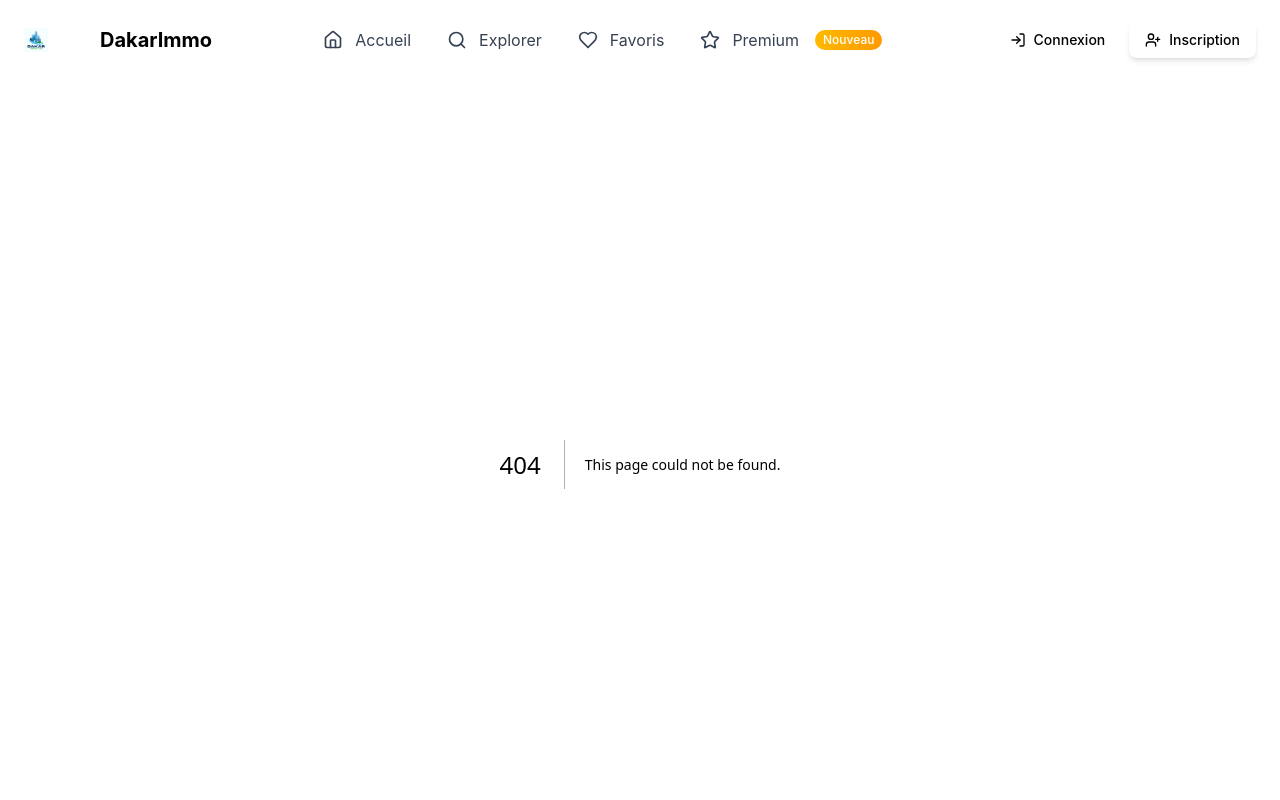
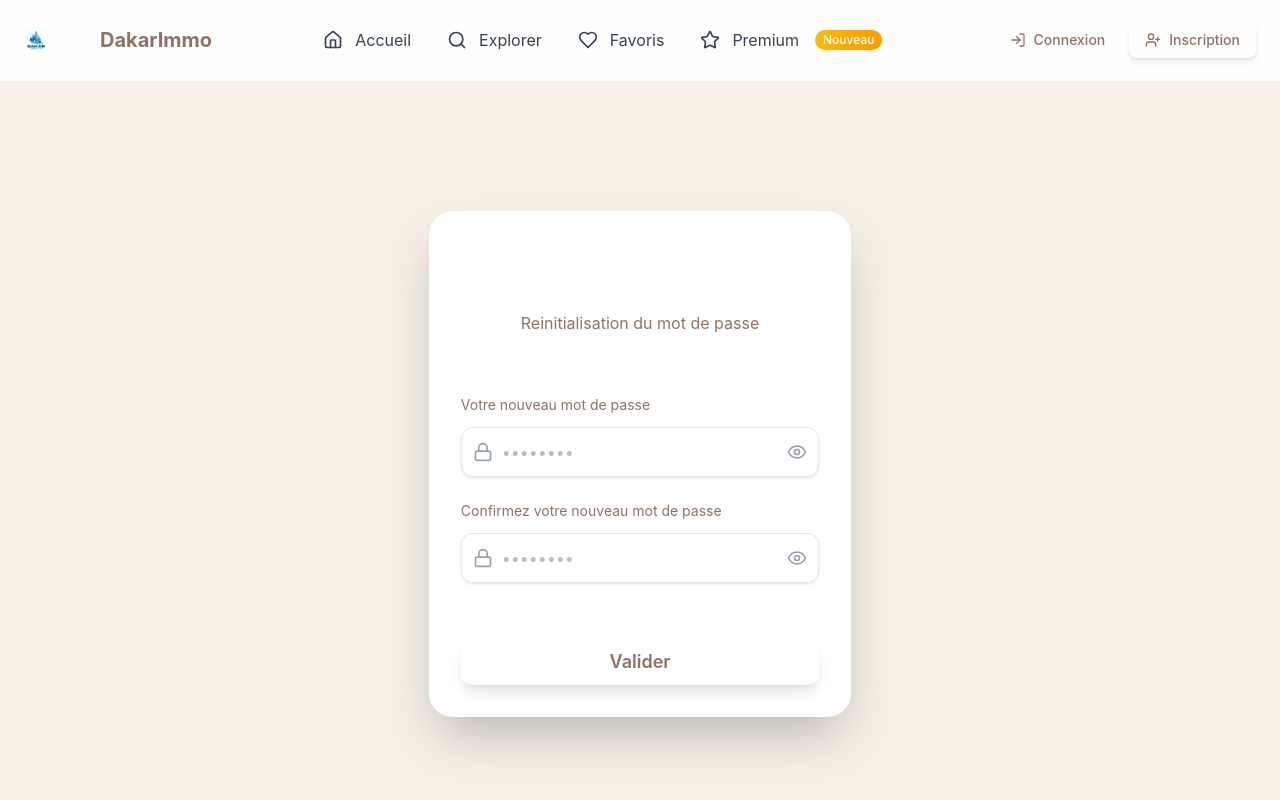
Before and after one commit to Gestion-Immobiliere/Projet_Logiciel, a Next.js app: page /auth/forgot-password in a window 1280 px wide. Before the commit this address had no page. Shown: the top 800 px of the page. Built offline with nearby package versions, Linux system fonts and the light colour scheme.

Commit message:
Ajout de la page de reinitialisation de mot de passe et de verification d'email

```diff
--- /dev/null
+++ b/app/auth/forgot-password/page.jsx
@@ -0,0 +1,87 @@
+'use client';
+
+import { Lock, Eye, EyeOff } from 'lucide-react';
+import { useState } from 'react';
+export default function ForgotPasswordPage() {
+    const [showPassword, setShowPassword] = useState(false);
+    const [showConfirmPassword, setConfirmPassword] = useState(false);
+    const [formData, setFormData] = useState ({
+        password : "",
+        newpassword : ""
+    });
+
+    const handleChange = (e) => {
+        e.preventDefault();
+        setFormData((prev) => ({
+            ...prev,
+            [e.target.name] : e.target.value
+        }));
+    };
+
+    const handleSubmit = async (e) => {
+        e.preventDefault();
+        const formDataToSend = new FormData();
+        formDataToSend.append("password", formData.password);
+        formDataToSend.append("newpassword", formData.newpassword);
+    }
+
+    return (
+    <div className="flex items-center justify-center min-h-screen">
+        <div className="bg-white rounded-3xl shadow-2xl p-8">
+            <h2 className="p-15 mt-2 text-center">Reinitialisation du mot de passe</h2>
+            <form onSubmit={handleSubmit} className="space-y-6">
+                <label className="text-sm block mb-3" htmlFor="password">Votre nouveau mot de passe</label>
+                <div className="relative group">
+                    <div className="absolute inset-y-0 left-0 pl-3 flex items-center pointer-events-none transition-transform group-focus-within:-translate-y-1">
+                        <Lock className="h-5 w-5 text-gray-400 group-focus-within:text-primary-500 transition-colors" />
+                    </div>
+                    <input
+                        className="border pl-10 pr-4 py-3 border-gray-200 rounded-xl bg-white/90 focus:outline-none focus:ring-2 focus:ring-primary-400 focus:border-transparent shadow-sm transition-all duration-300 hover:border-gray-300 pl-10 p-2  w-full"
+                        placeholder="••••••••"
+                        type={showPassword ? "text" : "password"}
+                        id="password"
+                        name="password"
+                        value = {formData.password}
+                        onChange={handleChange}
+
+                    />
+                    <button
+                        type="button"
+                        onClick = {() => setShowPassword(!showPassword)}
+                        aria-label = {showPassword ? "Cacher le mot de passe" : "Afficher le mot de passe"}
+                        className="absolute inset-y-0 right-0 pr-3 flex items-center text-gray-400 hover:text-primary-500 transition-colors"
+                    >
+                        {showPassword ? <EyeOff className="h-5 w-5"/> : <Eye className="h-5 w-5" />}
+                    </button>
+                </div>
+                <label className="text-sm block mb-3" htmlFor="newpassword">Confirmez votre nouveau mot de passe</label>
+                <div className="relative group">
+                    <div className="absolute inset-y-0 left-0 pl-3 flex items-center pointer-events-none transition-transform group-focus-within:-translate-y-1">
+                        <Lock className="h-5 w-5 text-gray-400 group-focus-within:text-primary-500 transition-colors" />
+                    </div>
+                    <input
+                        className="border pl-10 pr-4 py-3 border-gray-200 rounded-xl bg-white/90 focus:outline-none focus:ring-2 focus:ring-primary-400 focus:border-transparent shadow-sm transition-all duration-300 hover:border-gray-300 pl-10 p-2  w-full"
+                        placeholder="••••••••"
+                        type={showConfirmPassword ? "text" : "password"}
+                        id="newpassword"
+                        name="newpassword"
+                        value = {formData.newpassword}
+                        onChange={handleChange}
+
+                    />
+                    <button
+                        type="button"
+                        onClick={(e) => setConfirmPassword(!showConfirmPassword)}
+                        className="absolute inset-y-0 right-0 pr-3 flex items-center text-gray-400 hover:text-primary-500 transition-colors"
+                        aria-label = {showConfirmPassword ? "Cacher le mot de passe" : "Afficher le mot de passe"}
+                    >
+                        {showConfirmPassword ? <EyeOff className="h-5 w-5"/> : <Eye className="h-5 w-5" />}
+                    </button>
+                </div>
+                <button className="mt-8 p-2 w-full border border-transparent shadow-lg rounded-xl text-lg font-semibold bg-gradient-to-r from-primary-600 to-primary-500 hover:from-primary-700 hover:to-primary-600 focus:outline-none focus:ring-2 focus:ring-primary-400 focus:ring-offset-2 shadow-lg transition-all duration-300 transform hover:-translate-y-0.5 cursor-pointer" type="submit">Valider</button>
+            </form>
+        </div>
+
+    </div>
+  )
+}
--- a/app/auth/login/page.jsx
+++ b/app/auth/login/page.jsx
@@ -147,7 +147,7 @@ export default function LoginPage() {
               </div>
 
               <Link
-                href="/auth/forgot-password"
+                href="/auth/verify-mail"
                 className="text-sm font-medium text-primary-600 hover:text-primary-500 transition-colors hover:underline underline-offset-4"
               >
                 Mot de passe oublié ?
--- a/app/auth/verify-mail/page.jsx
+++ b/app/auth/verify-mail/page.jsx
@@ -0,0 +1,40 @@
+'use client';
+
+import { Mail } from 'lucide-react';
+import { useState } from 'react';
+
+export default function VerifyMailPage() {
+    const [email, setEmail] = useState("");
+
+
+
+    return (
+    <div className="flex items-center justify-center min-h-screen">
+    <div className="bg-white rounded-3xl shadow-2xl p-8">
+        <h2 className="p-15 mt-2 text-center">Verification de votre email</h2>
+            <label className="block mb-3 text-sm font-medium text-gray-700/90" htmlFor="email">Adresse email</label>
+            <div className="relative group">
+                <div className="absolute inset-y-0 left-0 pl-3 flex items-center  pointer-events-none transition-transform group-focus-within:-translate-y-1">
+                    <Mail className="h-5 w-5 text-gray-400 group-focus-within:text-primary-500 transition-colors" />
+                </div>
+                <input
+                    className="border pl-10 pr-4 py-3 border-gray-200 rounded-xl bg-white/90 focus:outline-none focus:ring-2 focus:ring-primary-400 focus:border-transparent shadow-sm transition-all duration-300 hover:border-gray-300 pl-10 p-2  w-full"
+                    placeholder="votre@email.com"
+                    type="text"
+                    id="email"
+                    name="email"
+                    value = {email}
+                    onChange={(e) => setEmail(e.target.value)}
+
+                />
+            </div>
+                 <button
+                    className="mt-8 p-2 w-full border border-transparent shadow-lg rounded-xl text-lg font-semibold bg-gradient-to-r from-primary-600 to-primary-500 hover:from-primary-700 hover:to-primary-600 focus:outline-none focus:ring-2 focus:ring-primary-400 focus:ring-offset-2 shadow-lg transition-all duration-300 transform hover:-translate-y-0.5 cursor-pointer"
+                    type="submit">
+                        Verifier
+                </button>
+
+    </div>
+</div>
+  )
+}
--- a/app/favorites/page.jsx
+++ b/app/favorites/page.jsx
@@ -43,6 +43,19 @@ export default function FavoritePage() {
     premium: false,
     rating: 4.2
   },
+  {
+    id: 4,
+    title: "Maison familiale à Yoff",
+    price: 3500000,
+    type: "Maison",
+    location: "Yoff, Dakar",
+    bedrooms: 4,
+    bathrooms: 3,
+    surface: 250,
+    images: ["/placeholder4.jpg"],
+    premium: true,
+    rating: 4.7
+  },
   ];
 
   return (
@@ -68,7 +81,9 @@ export default function FavoritePage() {
                     <div className="absolute top-4 right-4 z-10 bg-primary-600 text-white px-3 py-1 rounded-full text-xs font-bold">
                       Favori
                     </div>
-                    <PropertyCard property={property} />
+                    <div className= "[&_.property-title]:line-clamp-1">
+                      <PropertyCard property={property} />
+                    </div>
                   </div>
                 ))}
               </div>
--- a/app/globals.css
+++ b/app/globals.css
@@ -21,3 +21,11 @@
     padding-top: 4rem;
   }
 }
+
+input[type="password"]::-webkit-reveal-password {
+  display: none;
+}
+
+input[type="password"]::-ms-reveal {
+  display: none;
+}
--- a/components/PropertyCard.jsx
+++ b/components/PropertyCard.jsx
@@ -28,7 +28,7 @@ export default function PropertyCard({ property }) {
         </div>
 
         <div className="p-4">
-          <h3 className="text-xl font-semibold text-[#8d7364] mb-2">
+          <h3 className="property-title text-xl font-semibold text-[#8d7364] mb-2">
             {property.title || 'Titre non disponible'}
           </h3>
 
```
